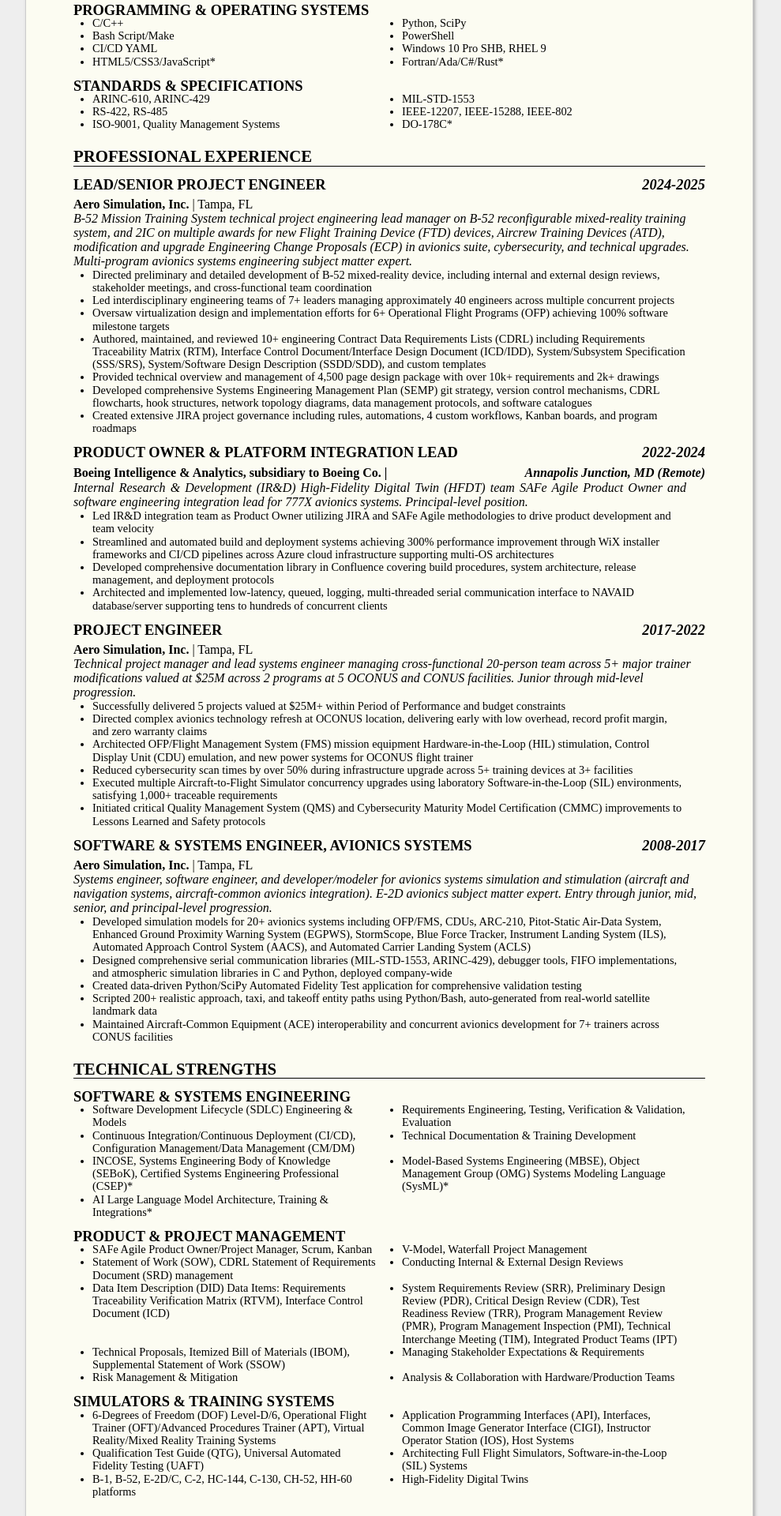
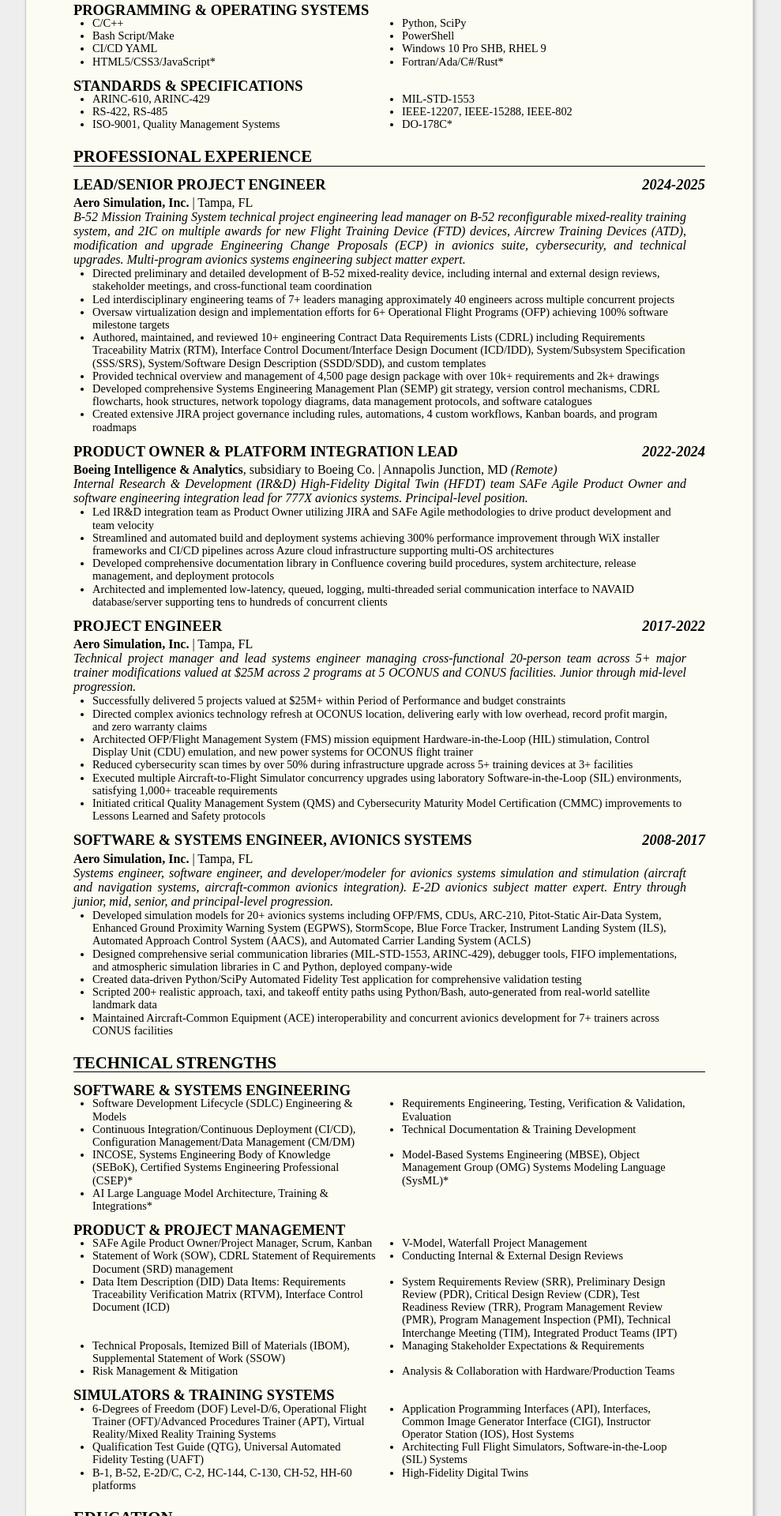
Before and after one commit to MrMattBusby/MrMattBusby.github.io, a Jekyll site: the page built from index.md, in a window 1280 px wide. Shown: the part 417-2337 px from the top of the page at 79% size, without its empty margins (147-1136 px from the left). Built offline with Jekyll 4.4.1, drawn with Linux system fonts in a browser that asks for light colours.

Commit message:
Hotfix: style, justifications, cont..

```diff
--- a/assets/css/styles.css
+++ b/assets/css/styles.css
@@ -64,8 +64,8 @@
 }
 
 /* Experience intros */
-h4 + p {
-    margin: 0 1.5em 0.5em 0;
+h3 + p {
+    margin: -0.1em 1.5em 0.5em 0;
     text-align: justify;
 }
 
--- a/index.md
+++ b/index.md
@@ -72,8 +72,7 @@
 
 ### Product Owner & Platform Integration Lead *2022-2024*
 
-#### Boeing Intelligence & Analytics, subsidiary to Boeing Co.  |  *Annapolis Junction, MD (Remote)*
-
+**Boeing Intelligence & Analytics**, subsidiary to Boeing Co.  |  Annapolis Junction, MD *(Remote)*
 *Internal Research & Development (IR&D) High-Fidelity Digital Twin (HFDT) team SAFe Agile Product Owner and software engineering integration lead for 777X avionics systems. Principal-level position.*
 
 - Led IR&D integration team as Product Owner utilizing JIRA and SAFe Agile methodologies to drive product development and team velocity
```
